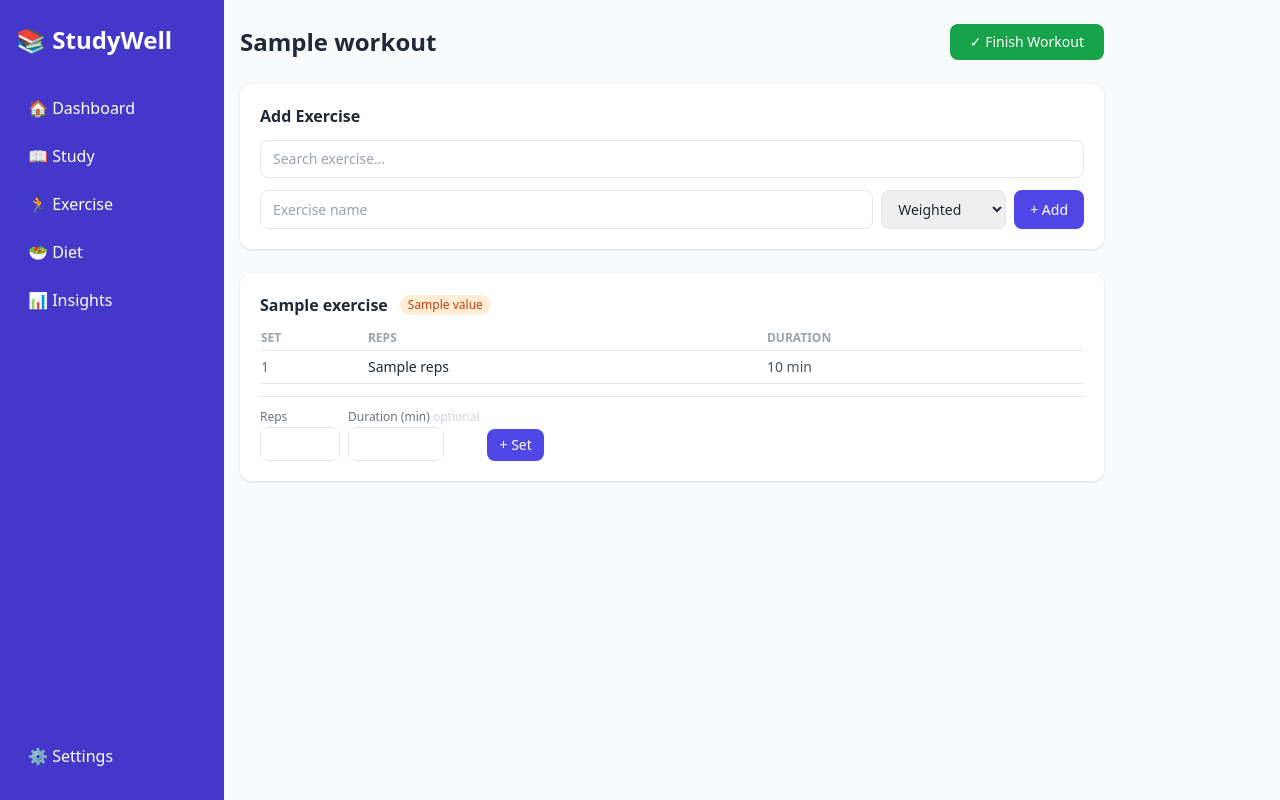
After one commit to aukaelan99-gif/chuddington, a FastAPI app: template studywell/templates/workout.html in a window 1280 px wide. The commit adds this page. Run offline with FastAPI, Linux system fonts and the light colour scheme; the template is opened without the code that fills it: most values are stand-ins (such as "Sample title", 1, 10 or a date in 2020); some libraries are stand-ins or nearby versions.

Commit message:
Add guided workout session feature

```diff
--- a/studywell/main.py
+++ b/studywell/main.py
@@ -3,7 +3,7 @@ from pathlib import Path
 from fastapi import FastAPI
 from fastapi.staticfiles import StaticFiles
 from database import init_db
-from routers import dashboard, study, exercise, diet, insights, settings
+from routers import dashboard, study, exercise, diet, insights, settings, workout
 
 BASE_DIR = Path(__file__).parent
 
@@ -22,3 +22,4 @@ app.include_router(exercise.router, prefix="/exercise")
 app.include_router(diet.router, prefix="/diet")
 app.include_router(insights.router, prefix="/insights")
 app.include_router(settings.router, prefix="/settings")
+app.include_router(workout.router, prefix="/workout")
--- a/studywell/routers/__init__.py
+++ b/studywell/routers/__init__.py
@@ -1,3 +1,3 @@
-from routers import dashboard, study, exercise, diet, insights, settings
+from routers import dashboard, study, exercise, diet, insights, settings, workout
 
-__all__ = ["dashboard", "study", "exercise", "diet", "insights", "settings"]
+__all__ = ["dashboard", "study", "exercise", "diet", "insights", "settings", "workout"]
--- /dev/null
+++ b/studywell/templates/partials/workout_exercise_block.html
@@ -0,0 +1,81 @@
+{% set is_weighted   = ex.exercise_type.value == "weighted" %}
+{% set is_bodyweight = ex.exercise_type.value == "bodyweight" %}
+{% set is_cardio     = ex.exercise_type.value == "cardio" %}
+
+<div id="ex-block-{{ ex.id }}" class="bg-white rounded-xl shadow p-5">
+  <!-- Header -->
+  <div class="flex items-center gap-3 mb-3">
+    <span class="font-semibold text-base">{{ ex.name }}</span>
+    <span class="text-xs px-2 py-0.5 rounded-full font-medium
+      {% if is_weighted %}bg-blue-100 text-blue-700
+      {% elif is_bodyweight %}bg-green-100 text-green-700
+      {% else %}bg-orange-100 text-orange-700{% endif %}">
+      {{ ex.exercise_type.value | capitalize }}
+    </span>
+  </div>
+
+  <!-- Set table -->
+  <table class="w-full text-sm mb-3">
+    <thead>
+      <tr class="text-left text-gray-400 border-b text-xs uppercase">
+        <th class="pb-1">Set</th>
+        {% if not is_cardio %}<th class="pb-1">Reps</th>{% endif %}
+        {% if is_weighted %}<th class="pb-1">Weight</th>{% endif %}
+        <th class="pb-1">Duration</th>
+      </tr>
+    </thead>
+    <tbody id="sets-{{ ex.id }}">
+      {% for s in ex.sets %}
+        {% include "partials/workout_set_row.html" %}
+      {% endfor %}
+    </tbody>
+  </table>
+
+  <!-- Add set form -->
+  <form hx-post="/workout/{{ workout_id }}/exercise/{{ ex.id }}/add-set"
+        hx-target="#sets-{{ ex.id }}"
+        hx-swap="beforeend"
+        hx-on::after-request="this.reset()"
+        class="flex flex-wrap gap-2 items-end border-t pt-3">
+
+    {% if not is_cardio %}
+    <div class="flex flex-col gap-0.5">
+      <label class="text-xs text-gray-500">Reps</label>
+      <input type="number" name="reps" min="1" max="999"
+             {% if not is_cardio %}required{% endif %}
+             class="w-20 border rounded-lg px-2 py-1.5 text-sm focus:outline-none focus:ring-2 focus:ring-indigo-300" />
+    </div>
+    {% endif %}
+
+    {% if is_weighted %}
+    <div class="flex flex-col gap-0.5" id="weight-field-{{ ex.id }}">
+      <label class="text-xs text-gray-500">Weight (kg)</label>
+      <input type="number" name="weight_kg" id="weight-input-{{ ex.id }}" step="0.5" min="0" max="1000"
+             class="w-24 border rounded-lg px-2 py-1.5 text-sm focus:outline-none focus:ring-2 focus:ring-indigo-300" />
+    </div>
+    <label class="flex items-center gap-1 text-xs text-gray-500 cursor-pointer self-end pb-2">
+      <input type="checkbox" onchange="
+        var inp = document.getElementById('weight-input-{{ ex.id }}');
+        inp.disabled = this.checked;
+        inp.value = this.checked ? '0' : '';
+        inp.closest('div').style.opacity = this.checked ? '0.4' : '1';
+      " />
+      Bodyweight
+    </label>
+    {% endif %}
+
+    <div class="flex flex-col gap-0.5">
+      <label class="text-xs text-gray-500">
+        Duration (min){% if not is_cardio %} <span class="text-gray-300">optional</span>{% endif %}
+      </label>
+      <input type="number" name="duration_minutes" step="0.5" min="0" max="600"
+             {% if is_cardio %}required{% endif %}
+             class="w-24 border rounded-lg px-2 py-1.5 text-sm focus:outline-none focus:ring-2 focus:ring-indigo-300" />
+    </div>
+
+    <button type="submit"
+            class="px-3 py-1.5 bg-indigo-600 text-white rounded-lg hover:bg-indigo-700 text-sm font-medium self-end">
+      + Set
+    </button>
+  </form>
+</div>
--- /dev/null
+++ b/studywell/templates/partials/workout_set_row.html
@@ -0,0 +1,21 @@
+{% set is_weighted   = ex.exercise_type.value == "weighted" %}
+{% set is_bodyweight = ex.exercise_type.value == "bodyweight" %}
+{% set is_cardio     = ex.exercise_type.value == "cardio" %}
+<tr class="border-b hover:bg-gray-50 text-sm">
+  <td class="py-1.5 text-gray-500">{{ s.set_number }}</td>
+  {% if not is_cardio %}
+  <td class="py-1.5 font-medium">{{ s.reps if s.reps else "—" }}</td>
+  {% endif %}
+  {% if is_weighted %}
+  <td class="py-1.5">
+    {% if s.weight_kg == 0 %}
+      <span class="text-xs text-green-600 font-medium">BW</span>
+    {% elif s.weight_kg %}
+      {{ s.weight_kg }} kg
+    {% else %}—{% endif %}
+  </td>
+  {% endif %}
+  <td class="py-1.5 text-gray-600">
+    {% if s.duration_minutes %}{{ s.duration_minutes }} min{% else %}—{% endif %}
+  </td>
+</tr>
--- /dev/null
+++ b/studywell/templates/workout.html
@@ -0,0 +1,94 @@
+{% extends "base.html" %}
+{% block title %}Workout — StudyWell{% endblock %}
+{% block content %}
+<div class="flex items-center justify-between mb-6 gap-4">
+  <h1 class="text-2xl font-bold">
+    {% if workout.name %}{{ workout.name }}{% else %}Workout Session{% endif %}
+  </h1>
+  <form action="/workout/{{ workout.id }}/finish" method="post">
+    <button type="submit"
+            class="px-5 py-2 bg-green-600 text-white rounded-lg hover:bg-green-700 font-medium text-sm">
+      ✓ Finish Workout
+    </button>
+  </form>
+</div>
+
+<!-- Add exercise panel -->
+<div class="bg-white rounded-xl shadow p-5 mb-6">
+  <div class="font-semibold mb-3">Add Exercise</div>
+
+  <!-- Search bar -->
+  <div class="relative mb-3">
+    <input id="ex-search" type="text" placeholder="Search exercise…" autocomplete="off"
+           class="w-full border rounded-lg px-3 py-2 text-sm focus:outline-none focus:ring-2 focus:ring-indigo-400"
+           hx-get="/workout/search"
+           hx-trigger="keyup changed delay:200ms"
+           hx-target="#ex-suggestions"
+           hx-include="#ex-search"
+           name="q" />
+    <ul id="ex-suggestions"
+        class="absolute z-20 w-full bg-white border rounded-lg shadow-lg mt-1 hidden max-h-56 overflow-y-auto"></ul>
+  </div>
+
+  <!-- Add form (filled by clicking a suggestion or manually) -->
+  <form hx-post="/workout/{{ workout.id }}/add-exercise"
+        hx-target="#exercise-list"
+        hx-swap="beforeend"
+        hx-on::after-request="this.reset(); document.getElementById('ex-suggestions').classList.add('hidden')"
+        class="flex gap-2 flex-wrap">
+    <input id="ex-name-input" type="text" name="name" placeholder="Exercise name" required maxlength="100"
+           class="flex-1 min-w-40 border rounded-lg px-3 py-2 text-sm focus:outline-none focus:ring-2 focus:ring-indigo-400" />
+    <select name="exercise_type" id="ex-type-select" required
+            class="border rounded-lg px-3 py-2 text-sm focus:outline-none focus:ring-2 focus:ring-indigo-400">
+      <option value="weighted">Weighted</option>
+      <option value="bodyweight">Bodyweight</option>
+      <option value="cardio">Cardio</option>
+    </select>
+    <button type="submit"
+            class="px-4 py-2 bg-indigo-600 text-white rounded-lg hover:bg-indigo-700 text-sm font-medium">
+      + Add
+    </button>
+  </form>
+</div>
+
+<!-- Exercise blocks -->
+<div id="exercise-list" class="flex flex-col gap-4">
+  {% for ex in workout.exercises %}
+    {% include "partials/workout_exercise_block.html" %}
+  {% endfor %}
+</div>
+
+<script>
+// Search suggestion dropdown
+document.body.addEventListener('htmx:afterSwap', function(e) {
+  if (e.detail.target.id === 'ex-suggestions') {
+    const ul = e.detail.target;
+    try {
+      const results = JSON.parse(ul.innerHTML || '[]');
+      if (!Array.isArray(results) || results.length === 0) { ul.classList.add('hidden'); return; }
+      ul.innerHTML = results.map(r =>
+        `<li class="px-3 py-2 hover:bg-indigo-50 cursor-pointer text-sm flex justify-between"
+             onclick="fillExercise('${r.name.replace(/'/g,"\\'")}','${r.type}')">
+           <span>${r.name}</span>
+           <span class="text-xs text-gray-400">${r.type}</span>
+         </li>`
+      ).join('');
+      ul.classList.remove('hidden');
+    } catch(err) { ul.classList.add('hidden'); }
+  }
+});
+
+document.addEventListener('click', function(e) {
+  if (!e.target.closest('#ex-suggestions') && !e.target.closest('#ex-search')) {
+    document.getElementById('ex-suggestions').classList.add('hidden');
+  }
+});
+
+function fillExercise(name, type) {
+  document.getElementById('ex-name-input').value  = name;
+  document.getElementById('ex-search').value       = name;
+  document.getElementById('ex-type-select').value  = type;
+  document.getElementById('ex-suggestions').classList.add('hidden');
+}
+</script>
+{% endblock %}
```
Also changed, not shown: studywell/models.py (+43 -2 lines), studywell/routers/workout.py (added, +86 -0 lines), studywell/schemas.py (+12 -1 lines), studywell/services/workout_service.py (added, +121 -0 lines), studywell/templates/exercise.html (+13 -1 lines), README.md.
